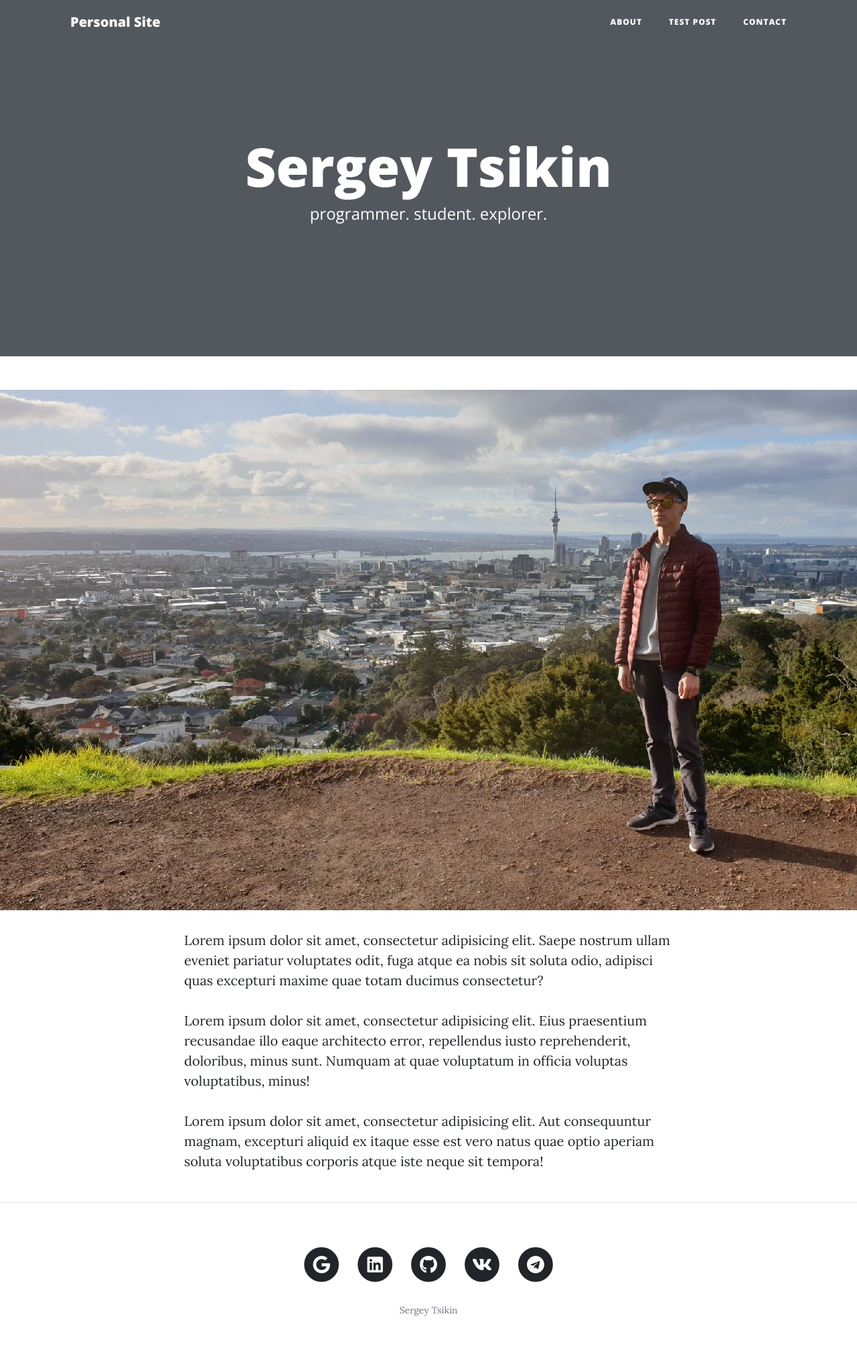
After one commit to ClaudioG0/personalSite, a Django app: template templates/mainApp/about.html in a window 1280 px wide; the page is wider, and only the part inside the window is pictured. The commit adds this page. Shown: that part at 67% size. Run offline with Django 3.2, Linux system fonts and the light colour scheme; the template is opened without the code that fills it, so the values that code supplies are empty; some libraries are stand-ins or nearby versions.

Commit message:
commit 3: images are loaded. stable

```diff
--- a/mainApp/urls.py
+++ b/mainApp/urls.py
@@ -1,8 +1,11 @@
 from django.urls import path
-from .views import index, post_detail
-
+from .views import index, post_detail, about_view
+from django.conf.urls.static import static
+from django.conf import settings
 
 urlpatterns = [
     path('', index, name='index'),
-    path('<slug:post>/', post_detail, name='post_detail')
-]
+    path('<slug:post>/', post_detail, name='post_detail'),
+    path('about', about_view, name='about'),
+
+] + static(settings.MEDIA_URL, document_root=settings.MEDIA_ROOT)
--- a/mainApp/views.py
+++ b/mainApp/views.py
@@ -40,3 +40,7 @@ def post_detail(request, post):
     }
 
     return render(request, 'mainApp/post.html', context)
+
+
+def about_view(request):
+    return render(request, 'mainApp/about.html')
--- a/personalSite/settings.py
+++ b/personalSite/settings.py
@@ -124,6 +124,7 @@ USE_TZ = True
 # https://docs.djangoproject.com/en/3.1/howto/static-files/
 
 STATIC_URL = '/static/'
+STATIC_ROOT = os.path.join(BASE_DIR, 'templates')
 STATICFILES_DIRS = [BASE_DIR, 'static']
 
 MEDIA_URL = '/media/'
--- a/static/css/clean-blog.css
+++ b/static/css/clean-blog.css
@@ -1,9 +1,3 @@
-/*!
- * Start Bootstrap - Clean Blog v5.0.10 (https://startbootstrap.com/theme/clean-blog)
- * Copyright 2013-2020 Start Bootstrap
- * Licensed under MIT (https://github.com/StartBootstrap/startbootstrap-clean-blog/blob/master/LICENSE)
- */
-
 body {
   font-size: 20px;
   color: #212529;
--- a/templates/base.html
+++ b/templates/base.html
@@ -26,11 +26,9 @@
       </button>
       <div class="collapse navbar-collapse" id="navbarResponsive">
         <ul class="navbar-nav ml-auto">
+
           <li class="nav-item">
-            <a class="nav-link" href="index.html">Home</a>
-          </li>
-          <li class="nav-item">
-            <a class="nav-link" href="about.html">About</a>
+            <a class="nav-link" href="{% url 'about' %}">About</a>
           </li>
           <li class="nav-item">
             <a class="nav-link" href="post.html">TEST Post</a>
@@ -42,9 +40,9 @@
       </div>
     </div>
   </nav>
-
+<!--background-image: url('img/home-bg.jpg')-->
   <!-- Page Header -->
-  <header class="masthead" style="background-image: url('img/home-bg.jpg')">
+  <header class="masthead" style="{% block picture %}{% endblock %}">
     <div class="overlay"></div>
     <div class="container">
       <div class="row">
--- /dev/null
+++ b/templates/mainApp/about.html
@@ -0,0 +1,149 @@
+{% extends 'base.html' %}
+{% block title %}main page{% endblock %}
+{% block header_title %}Sergey Tsikin{% endblock %}
+{% block header_lower_title %}programmer. student. explorer. {% endblock %}
+{% block content %}
+<img src="/media/media/somebody.jpg">
+  <div class="container">
+    <div class="row">
+      <div class="col-lg-8 col-md-10 mx-auto">
+        <p>Lorem ipsum dolor sit amet, consectetur adipisicing elit. Saepe nostrum ullam eveniet pariatur voluptates odit, fuga atque ea nobis sit soluta odio, adipisci quas excepturi maxime quae totam ducimus consectetur?</p>
+        <p>Lorem ipsum dolor sit amet, consectetur adipisicing elit. Eius praesentium recusandae illo eaque architecto error, repellendus iusto reprehenderit, doloribus, minus sunt. Numquam at quae voluptatum in officia voluptas voluptatibus, minus!</p>
+        <p>Lorem ipsum dolor sit amet, consectetur adipisicing elit. Aut consequuntur magnam, excepturi aliquid ex itaque esse est vero natus quae optio aperiam soluta voluptatibus corporis atque iste neque sit tempora!</p>
+      </div>
+    </div>
+  </div>
+
+  <hr>
+{% endblock %}
+
+
+<!--<!DOCTYPE html>-->
+<!--<html lang="en">-->
+
+<!--<head>-->
+
+<!--  <meta charset="utf-8">-->
+<!--  <meta name="viewport" content="width=device-width, initial-scale=1, shrink-to-fit=no">-->
+<!--  <meta name="description" content="">-->
+<!--  <meta name="author" content="">-->
+
+<!--  <title>Clean Blog - Start Bootstrap Theme</title>-->
+
+<!--  &lt;!&ndash; Bootstrap core CSS &ndash;&gt;-->
+<!--  <link href="vendor/bootstrap/css/bootstrap.min.css" rel="stylesheet">-->
+
+<!--  &lt;!&ndash; Custom fonts for this template &ndash;&gt;-->
+<!--  <link href="vendor/fontawesome-free/css/all.min.css" rel="stylesheet" type="text/css">-->
+<!--  <link href='https://fonts.googleapis.com/css?family=Lora:400,700,400italic,700italic' rel='stylesheet' type='text/css'>-->
+<!--  <link href='https://fonts.googleapis.com/css?family=Open+Sans:300italic,400italic,600italic,700italic,800italic,400,300,600,700,800' rel='stylesheet' type='text/css'>-->
+
+<!--  &lt;!&ndash; Custom styles for this template &ndash;&gt;-->
+<!--  <link href="css/clean-blog.min.css" rel="stylesheet">-->
+
+<!--</head>-->
+
+<!--<body>-->
+
+<!--  &lt;!&ndash; Navigation &ndash;&gt;-->
+<!--  <nav class="navbar navbar-expand-lg navbar-light fixed-top" id="mainNav">-->
+<!--    <div class="container">-->
+<!--      <a class="navbar-brand" href="index.html">Start Bootstrap</a>-->
+<!--      <button class="navbar-toggler navbar-toggler-right" type="button" data-toggle="collapse" data-target="#navbarResponsive" aria-controls="navbarResponsive" aria-expanded="false" aria-label="Toggle navigation">-->
+<!--        Menu-->
+<!--        <i class="fas fa-bars"></i>-->
+<!--      </button>-->
+<!--      <div class="collapse navbar-collapse" id="navbarResponsive">-->
+<!--        <ul class="navbar-nav ml-auto">-->
+<!--          <li class="nav-item">-->
+<!--            <a class="nav-link" href="index.html">Home</a>-->
+<!--          </li>-->
+<!--          <li class="nav-item">-->
+<!--            <a class="nav-link" href="about.html">About</a>-->
+<!--          </li>-->
+<!--          <li class="nav-item">-->
+<!--            <a class="nav-link" href="post.html">Sample Post</a>-->
+<!--          </li>-->
+<!--          <li class="nav-item">-->
+<!--            <a class="nav-link" href="contact.html">Contact</a>-->
+<!--          </li>-->
+<!--        </ul>-->
+<!--      </div>-->
+<!--    </div>-->
+<!--  </nav>-->
+
+<!--  &lt;!&ndash; Page Header &ndash;&gt;-->
+<!--  <header class="masthead" style="background-image: url('img/about-bg.jpg')">-->
+<!--    <div class="overlay"></div>-->
+<!--    <div class="container">-->
+<!--      <div class="row">-->
+<!--        <div class="col-lg-8 col-md-10 mx-auto">-->
+<!--          <div class="page-heading">-->
+<!--            <h1>About Me</h1>-->
+<!--            <span class="subheading">This is what I do.</span>-->
+<!--          </div>-->
+<!--        </div>-->
+<!--      </div>-->
+<!--    </div>-->
+<!--  </header>-->
+
+<!--  &lt;!&ndash; Main Content &ndash;&gt;-->
+<!--  <div class="container">-->
+<!--    <div class="row">-->
+<!--      <div class="col-lg-8 col-md-10 mx-auto">-->
+<!--        <p>Lorem ipsum dolor sit amet, consectetur adipisicing elit. Saepe nostrum ullam eveniet pariatur voluptates odit, fuga atque ea nobis sit soluta odio, adipisci quas excepturi maxime quae totam ducimus consectetur?</p>-->
+<!--        <p>Lorem ipsum dolor sit amet, consectetur adipisicing elit. Eius praesentium recusandae illo eaque architecto error, repellendus iusto reprehenderit, doloribus, minus sunt. Numquam at quae voluptatum in officia voluptas voluptatibus, minus!</p>-->
+<!--        <p>Lorem ipsum dolor sit amet, consectetur adipisicing elit. Aut consequuntur magnam, excepturi aliquid ex itaque esse est vero natus quae optio aperiam soluta voluptatibus corporis atque iste neque sit tempora!</p>-->
+<!--      </div>-->
+<!--    </div>-->
+<!--  </div>-->
+
+<!--  <hr>-->
+
+<!--  &lt;!&ndash; Footer &ndash;&gt;-->
+<!--  <footer>-->
+<!--    <div class="container">-->
+<!--      <div class="row">-->
+<!--        <div class="col-lg-8 col-md-10 mx-auto">-->
+<!--          <ul class="list-inline text-center">-->
+<!--            <li class="list-inline-item">-->
+<!--              <a href="#">-->
+<!--                <span class="fa-stack fa-lg">-->
+<!--                  <i class="fas fa-circle fa-stack-2x"></i>-->
+<!--                  <i class="fab fa-twitter fa-stack-1x fa-inverse"></i>-->
+<!--                </span>-->
+<!--              </a>-->
+<!--            </li>-->
+<!--            <li class="list-inline-item">-->
+<!--              <a href="#">-->
+<!--                <span class="fa-stack fa-lg">-->
+<!--                  <i class="fas fa-circle fa-stack-2x"></i>-->
+<!--                  <i class="fab fa-facebook-f fa-stack-1x fa-inverse"></i>-->
+<!--                </span>-->
+<!--              </a>-->
+<!--            </li>-->
+<!--            <li class="list-inline-item">-->
+<!--              <a href="#">-->
+<!--                <span class="fa-stack fa-lg">-->
+<!--                  <i class="fas fa-circle fa-stack-2x"></i>-->
+<!--                  <i class="fab fa-github fa-stack-1x fa-inverse"></i>-->
+<!--                </span>-->
+<!--              </a>-->
+<!--            </li>-->
+<!--          </ul>-->
+<!--          <p class="copyright text-muted">Copyright &copy; Your Website 2020</p>-->
+<!--        </div>-->
+<!--      </div>-->
+<!--    </div>-->
+<!--  </footer>-->
+
+<!--  &lt;!&ndash; Bootstrap core JavaScript &ndash;&gt;-->
+<!--  <script src="vendor/jquery/jquery.min.js"></script>-->
+<!--  <script src="vendor/bootstrap/js/bootstrap.bundle.min.js"></script>-->
+
+<!--  &lt;!&ndash; Custom scripts for this template &ndash;&gt;-->
+<!--  <script src="js/clean-blog.min.js"></script>-->
+
+<!--</body>-->
+
+<!--</html>-->
```
Also changed, not shown: db.sqlite3 (deleted), media/media/somebody.jpg (renamed from media/media/oy2JyQBAaAo.jpg), static/css/clean-blog.min.css.
